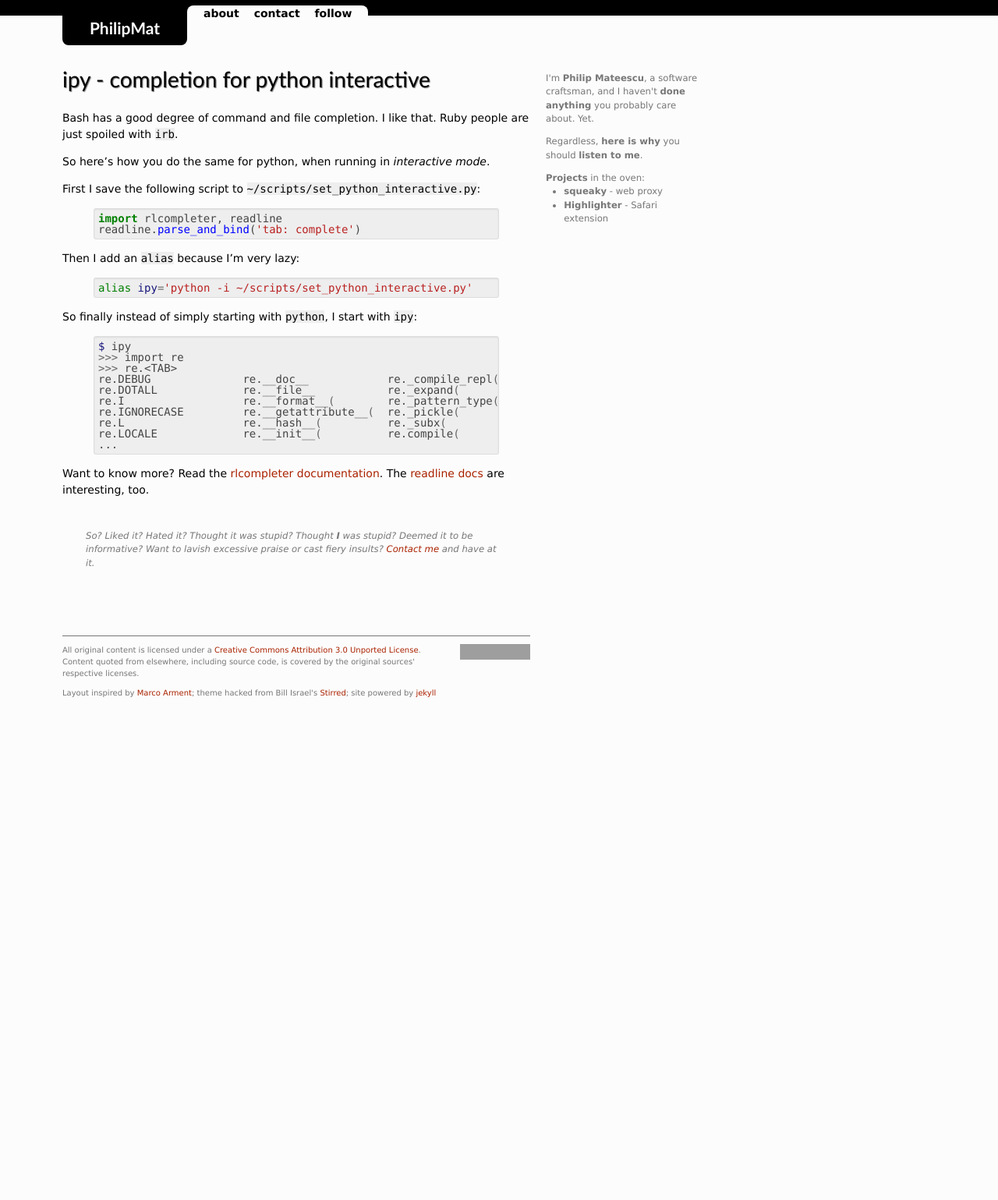
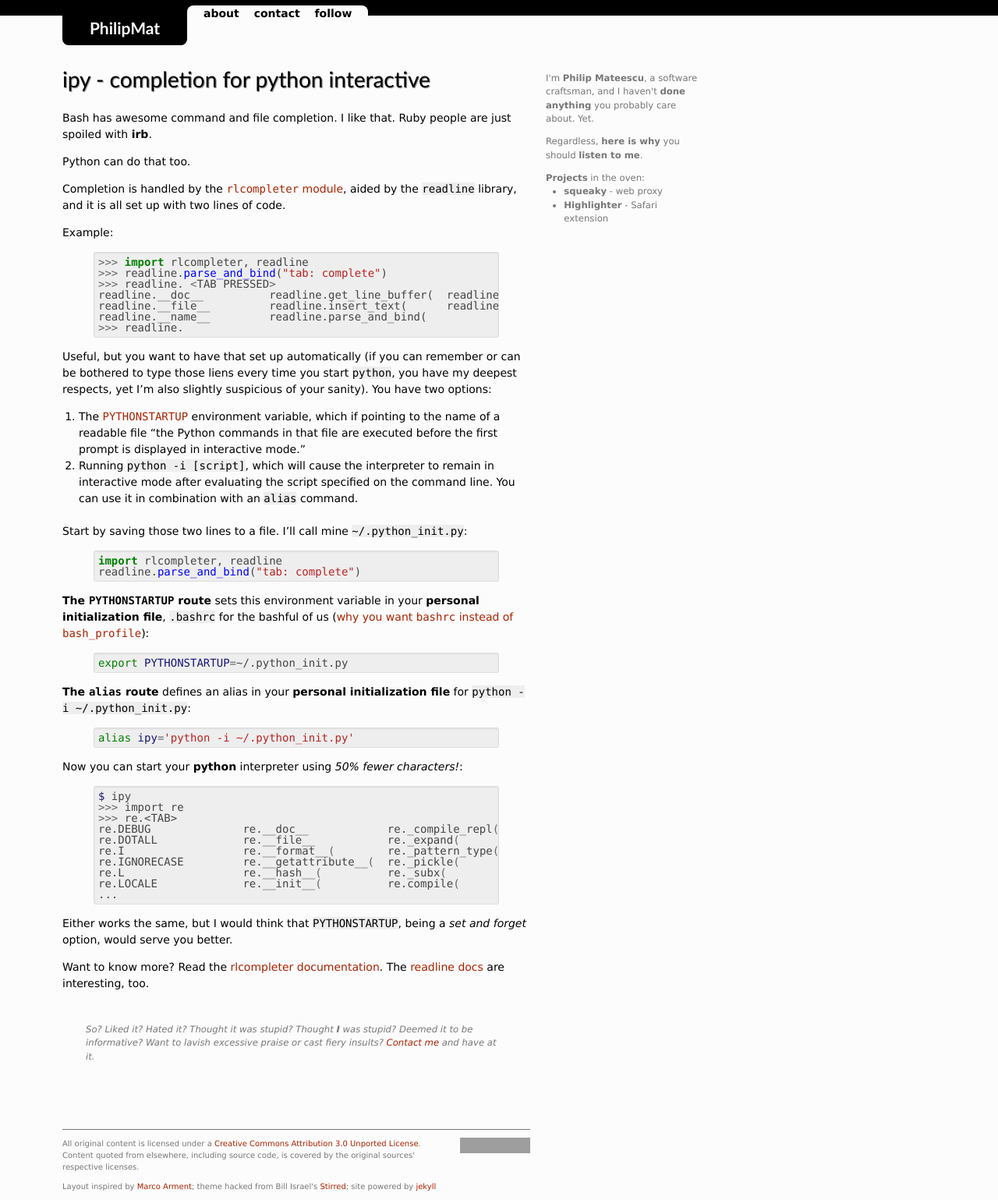
Before and after one commit to philipmat/philipmat.github.io, a Jekyll site: the page built from drafts/ipy.markdown, in a window 1280 px wide. Shown: the whole page at 78% size. Built offline with Jekyll 4.4.1, drawn with Linux system fonts in a browser that asks for light colours; Markdown is read by kramdown in place of the engine named in the settings; before the commit the page ends 906 px from its top, so only the background shows below that; grey boxes are pictures that could not be loaded.

Commit message:
completed ipy

```diff
--- a/drafts/ipy.markdown
+++ b/drafts/ipy.markdown
@@ -1,26 +1,53 @@
 ---
 title: ipy - completion for python interactive
+snippet: Enabling completion for Python in interactive mode.
 layout: post
 ---
 
-Bash has a good degree of command and file completion. I like that. Ruby people are just spoiled with `irb`.
+Bash has awesome command and file completion. I like that.  Ruby people are just spoiled with **irb**.
 
-So here's how you do the same for python, when running in *interactive mode*.
+Python can do that too.
 
-First I save the following script to `~/scripts/set_python_interactive.py`:
+Completion is handled by the [`rlcompleter` module][rlc], aided by the `readline` library, and it is all set up with two lines of code.
+
+Example:
+
+{% highlight python %}
+>>> import rlcompleter, readline
+>>> readline.parse_and_bind("tab: complete")
+>>> readline. <TAB PRESSED>
+readline.__doc__          readline.get_line_buffer(  readline.read_init_file(
+readline.__file__         readline.insert_text(      readline.set_completer(
+readline.__name__         readline.parse_and_bind(
+>>> readline.
+{% endhighlight %}
+
+Useful, but you want to have that set up automatically (if you can remember or can be bothered to type those liens every time you start `python`, you have my deepest respects, yet I'm also slightly suspicious of your sanity). You have two options:
+
+1. The [`PYTHONSTARTUP`][PYSU] environment variable, which if pointing to the name of a readable file <q>the Python commands in that file are executed before the first prompt is displayed in interactive mode.</q>
+2. Running `python -i [script]`, which will cause the interpreter to remain in interactive mode after evaluating the script specified on the command line. You can use it in combination with an `alias` command.
+
+Start by saving those two lines to a file. I'll call mine `~/.python_init.py`:
 
 {% highlight python %}
 import rlcompleter, readline
-readline.parse_and_bind('tab: complete')
+readline.parse_and_bind("tab: complete")
 {% endhighlight %}
 
-Then I add an `alias` because I'm very lazy:
+
+**The `PYTHONSTARTUP` route** sets this environment variable in your **personal initialization file**,  `.bashrc` for the bashful of us ([why you want `bashrc` instead of `bash_profile`](http://www.joshstaiger.org/archives/2005/07/bash_profile_vs.html)):
 
 {% highlight bash %}
-alias ipy='python -i ~/scripts/set_python_interactive.py'
+export PYTHONSTARTUP=~/.python_init.py
 {% endhighlight %}
 
-So finally instead of simply starting with `python`, I start with `ipy`:
+**The `alias` route** defines an alias in your **personal initialization file** for `python -i ~/.python_init.py`:
+
+{% highlight bash %}
+alias ipy='python -i ~/.python_init.py'
+{% endhighlight %}
+
+Now you can start your **python** interpreter using *50% fewer characters!*:
 
 {% highlight bash %}
 $ ipy
@@ -35,4 +62,13 @@ re.LOCALE             re.__init__(          re.compile(
 ...
 {% endhighlight %}
 
-Want to know more? Read the [rlcompleter documentation](http://docs.python.org/library/rlcompleter.html). The [readline docs](http://docs.python.org/library/readline.html) are interesting, too.
+
+Either works the same, but I would think that `PYTHONSTARTUP`, being a *set and forget* option, would serve you better.
+
+
+Want to know more? Read the [rlcompleter documentation][rlc]. The [readline docs](http://docs.python.org/library/readline.html) are interesting, too.
+
+
+
+[rlc]: http://docs.python.org/library/rlcompleter.html
+[PYSU]: http://docs.python.org/using/cmdline.html#envvar-PYTHONSTARTUP
--- a/media/css/stirred.css
+++ b/media/css/stirred.css
@@ -158,6 +158,8 @@ abbr, acronym { border-bottom: 1px dotted #777777; cursor: pointer; }
 	color: #777777;
 	font-size: smaller;
 }
+.post .body P {
+}
 .archive .post .body P {
 	margin: 0;
 }
```
